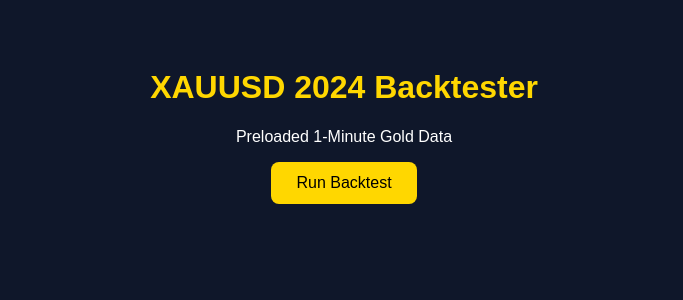
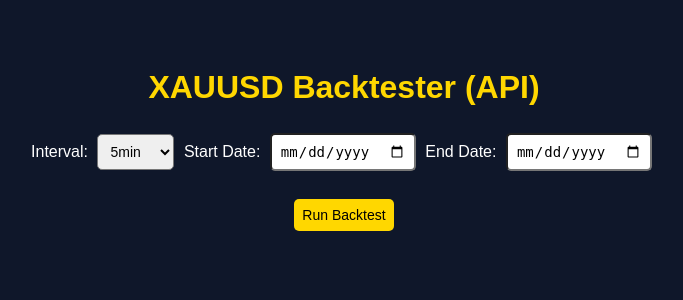
Before and after one commit to most-trusted/gold-trading, a FastAPI app: page / in a window 1280 px wide. Shown: the top 300 px of the page, without its empty margins (296-979 px from the left). Run offline with FastAPI, Linux system fonts and the light colour scheme.

Commit message:
Update index.html

```diff
--- a/templates/index.html
+++ b/templates/index.html
@@ -3,93 +3,68 @@
 <head>
     <title>XAUUSD Backtester</title>
     <meta name="viewport" content="width=device-width, initial-scale=1">
-
     <style>
-        body {
-            font-family: Arial, sans-serif;
-            background-color: #0f172a;
-            color: white;
-            text-align: center;
-            padding: 40px;
-        }
-
-        h1 {
-            color: gold;
-        }
-
-        button {
-            background-color: gold;
-            color: black;
-            padding: 12px 25px;
-            font-size: 16px;
-            border: none;
-            border-radius: 8px;
-            cursor: pointer;
-        }
-
-        button:hover {
-            background-color: #ffd700;
-        }
-
-        #loading {
-            margin-top: 20px;
-            display: none;
-        }
-
-        .result-box {
-            margin-top: 30px;
-            background: #1e293b;
-            padding: 20px;
-            border-radius: 10px;
-            display: inline-block;
-            text-align: left;
-        }
+        body { font-family: Arial; background:#0f172a; color:white; text-align:center; padding:40px; }
+        h1 { color: gold; }
+        select, input, button { margin:5px; padding:8px; border-radius:5px; font-size:14px;}
+        button { background: gold; color:black; border:none; cursor:pointer;}
+        button:hover { background:#ffd700; }
+        #loading { margin-top:20px; display:none; }
+        .result-box { margin-top:30px; background:#1e293b; padding:20px; border-radius:10px; display:inline-block; text-align:left; }
     </style>
 </head>
 <body>
+    <h1>XAUUSD Backtester (API)</h1>
 
-    <h1>XAUUSD 2024 Backtester</h1>
-    <p>Preloaded 1-Minute Gold Data</p>
+    <label>Interval:</label>
+    <select id="interval">
+        <option value="1min">1min</option>
+        <option value="5min" selected>5min</option>
+        <option value="15min">15min</option>
+        <option value="60min">1H</option>
+    </select>
 
+    <label>Start Date:</label>
+    <input type="date" id="start_date">
+
+    <label>End Date:</label>
+    <input type="date" id="end_date">
+
+    <br><br>
     <button onclick="runBacktest()">Run Backtest</button>
 
-    <div id="loading">
-        <p>Running backtest... Please wait.</p>
-    </div>
-
+    <div id="loading"><p>Running backtest... Please wait.</p></div>
     <div id="results"></div>
 
     <script>
-        async function runBacktest() {
+        async function runBacktest(){
+            document.getElementById("loading").style.display="block";
+            document.getElementById("results").innerHTML="";
 
-            document.getElementById("loading").style.display = "block";
-            document.getElementById("results").innerHTML = "";
+            const formData = new FormData();
+            formData.append("interval", document.getElementById("interval").value);
+            formData.append("start_date", document.getElementById("start_date").value);
+            formData.append("end_date", document.getElementById("end_date").value);
 
-            const response = await fetch("/backtest", {
-                method: "POST"
-            });
-
+            const response = await fetch("/backtest",{method:"POST", body: formData});
             const data = await response.json();
 
-            document.getElementById("loading").style.display = "none";
+            document.getElementById("loading").style.display="none";
 
-            if (data.error) {
-                document.getElementById("results").innerHTML =
-                    "<p style='color:red;'>Error: " + data.error + "</p>";
+            if(data.error){
+                document.getElementById("results").innerHTML="<p style='color:red;'>Error: "+data.error+"</p>";
                 return;
             }
 
-            document.getElementById("results").innerHTML = `
+            document.getElementById("results").innerHTML=`
                 <div class="result-box">
                     <h3>Backtest Results</h3>
                     <p><strong>Final Balance:</strong> $${data.final_balance}</p>
                     <p><strong>Total Trades:</strong> ${data.total_trades}</p>
                     <p><strong>Win Rate:</strong> ${data.win_rate}%</p>
                     <p><strong>Max Drawdown:</strong> $${data.max_drawdown}</p>
-                </div>
-            `;
+                </div>`;
         }
     </script>
-
 </body>
 </html>
```
